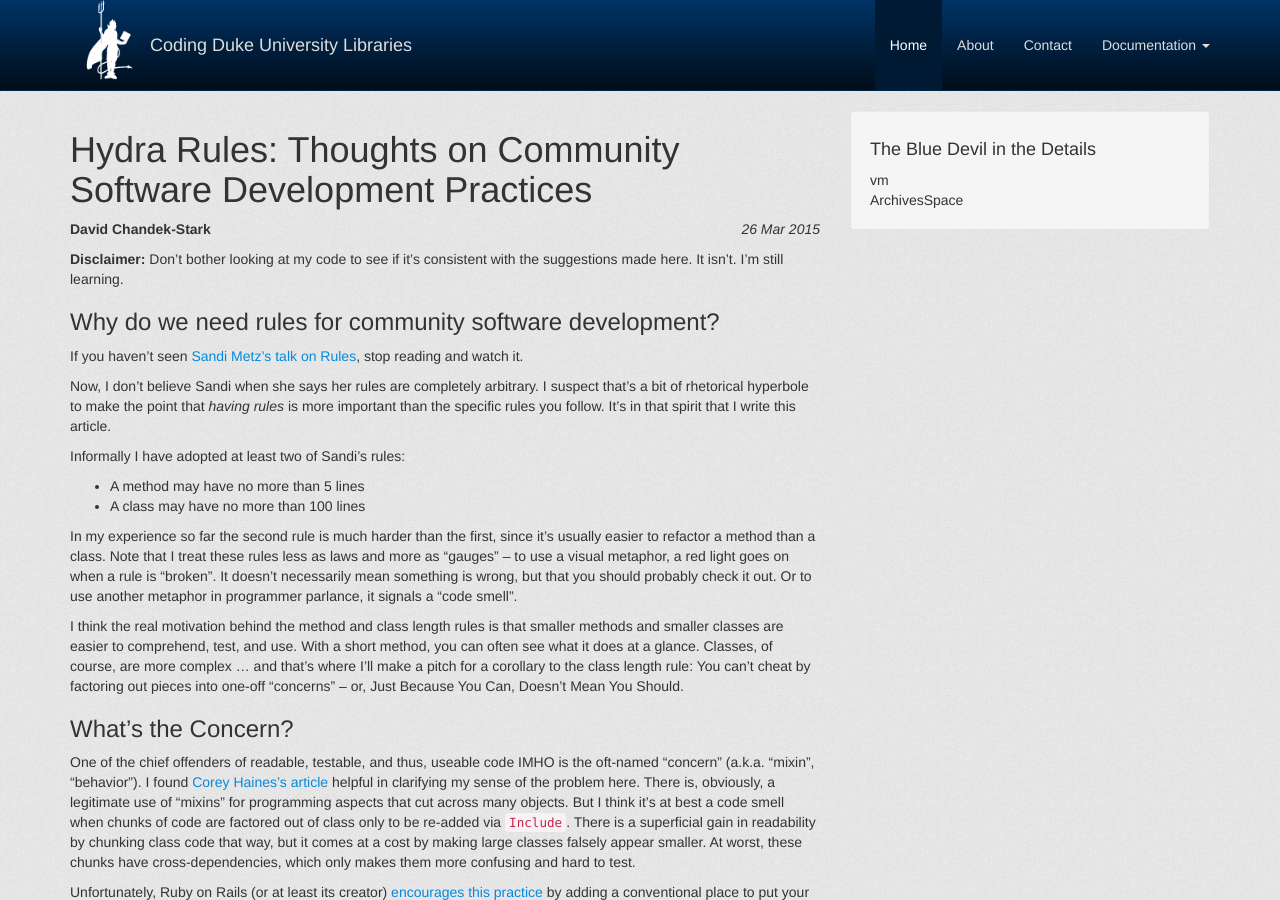
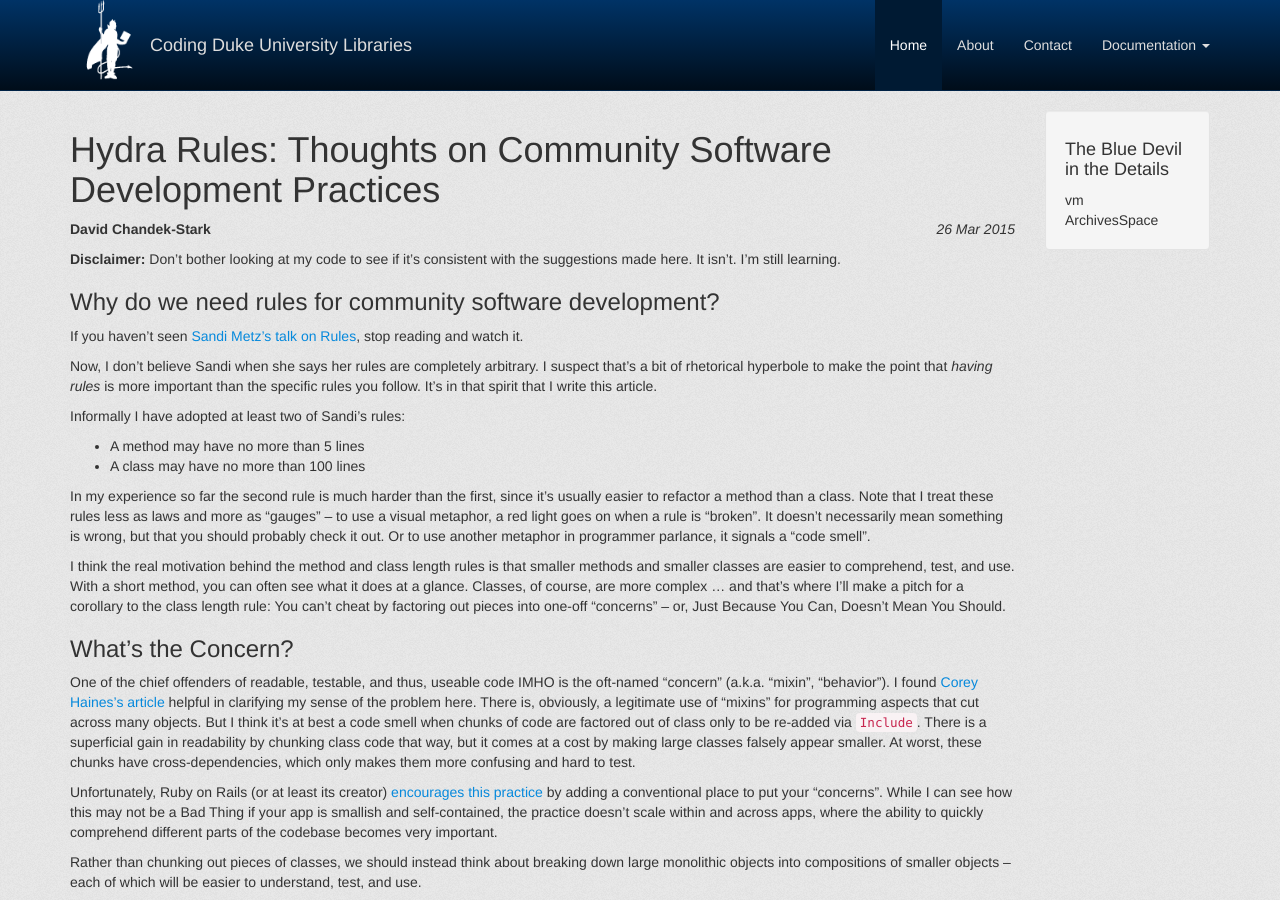
Before and after one commit to duke-libraries/duke-libraries.github.io, a Jekyll site: the page built from _posts/2015-03-26-hydra-rules.md, in a window 1280 px wide and 900 px high. Built offline with Jekyll 4.4.1, drawn with Linux system fonts in a browser that asks for light colours; nearby versions of some CDN libraries; comment, search, counter and statistics services are not loaded.

Commit message:
changed the column size for the main content from 8 to 10

```diff
--- a/_layouts/default.html
+++ b/_layouts/default.html
@@ -1,24 +1,7 @@
 <!DOCTYPE html>
 <html lang="en">
   <head>
-    <meta charset="utf-8">
-    <meta http-equiv="X-UA-Compatible" content="IE=edge">
-    <meta name="viewport" content="width=device-width, initial-scale=1">
-    <!-- The above 3 meta tags *must* come first in the head; any other head content must come *after* these tags -->
-    <meta name="description" content="">
-    <meta name="author" content="">
-    <link rel="icon" href="../../favicon.ico">
-
-    <title>{{ page.title }}</title>
-
-    <!-- Bootstrap core CSS -->
-    <link href="/css/style.css" rel="stylesheet">
-
-    <!-- HTML5 shim and Respond.js for IE8 support of HTML5 elements and media queries -->
-    <!--[if lt IE 9]>
-      <script src="https://oss.maxcdn.com/html5shiv/3.7.2/html5shiv.min.js"></script>
-      <script src="https://oss.maxcdn.com/respond/1.4.2/respond.min.js"></script>
-    <![endif]-->
+  {% include head_main.html %}
   </head>
 
   <body>
@@ -40,10 +23,10 @@
 
     <div class="main-container container">
     	<div class="row">
-    		<section class="col-md-8">
+    		<section class="col-md-10">
 		  	{{ content }}
     		</section>
-    		<aside class="col-md-4">
+    		<aside class="col-md-2">
     			<div class="well">
     				<div>
     					<h4>The Blue Devil in the Details</h4>
```
